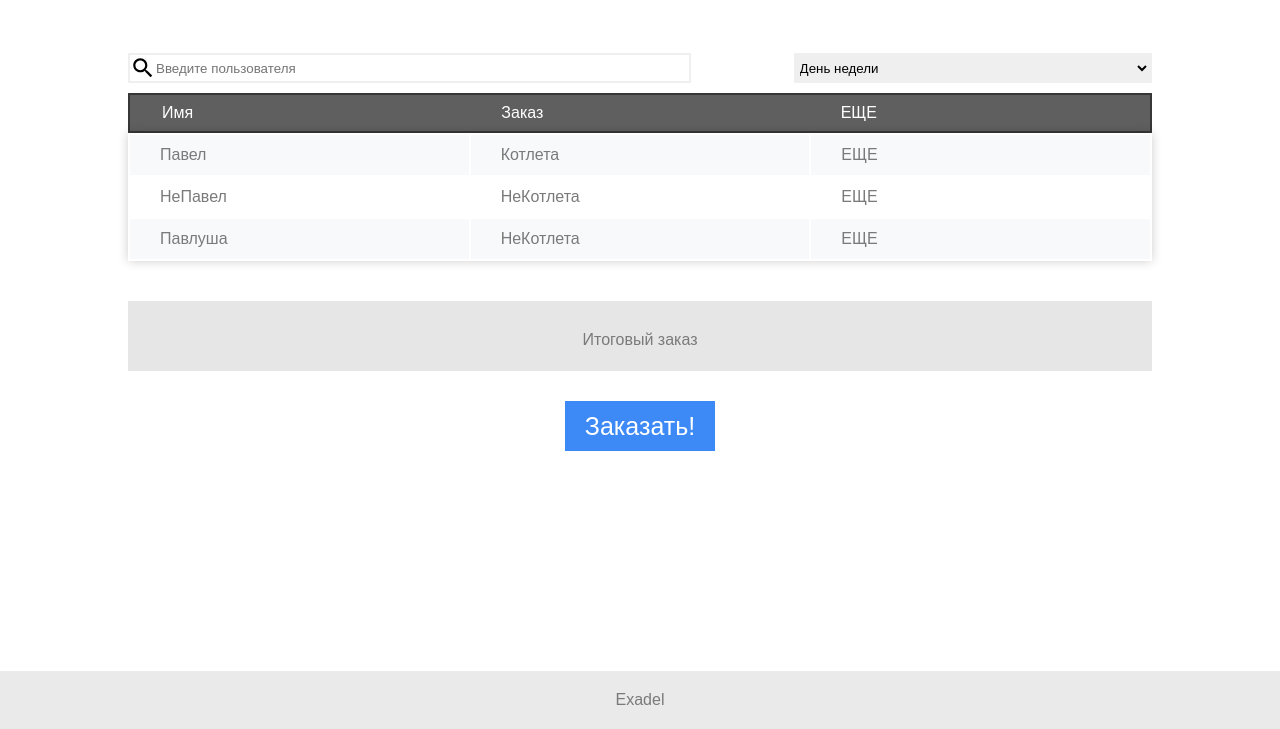
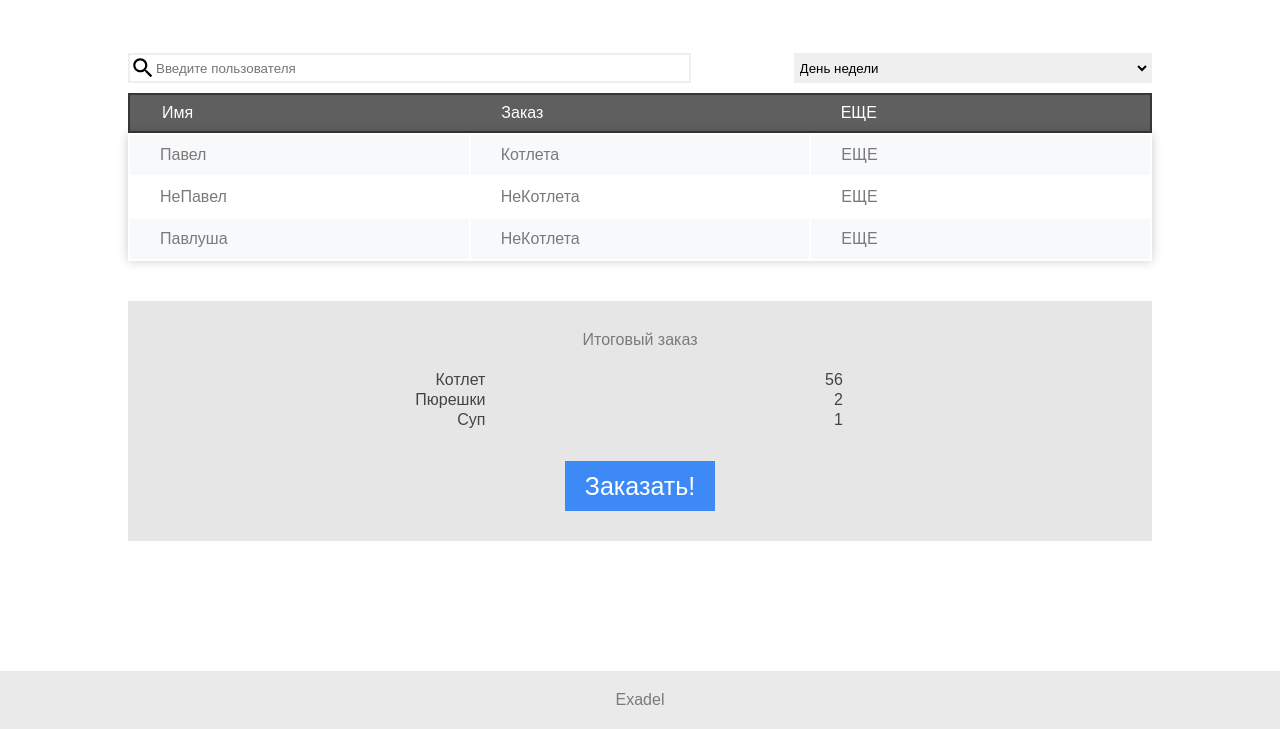
Before and after one commit to Hramkanvas/Blue, a website: page public/components/admin-orders.html in a window 1280 px wide. Shown: the part 71-800 px from the top of the page. Drawn offline with Linux system fonts and the light colour scheme.

Commit message:
improved admin-orders design and removed all unneсessary promises

```diff
--- a/public/components/admin-orders.html
+++ b/public/components/admin-orders.html
@@ -70,11 +70,28 @@
 
             <div class="statistics">
                 Итоговый заказ
+                <table class="orders-result">
+                    <tr class="orders-result-row">
+                        <td>Котлет</td>
+                        <td>56</td>
+                    </tr>
+                    <tr class="orders-result-row">
+                        <td>Пюрешки</td>
+                        <td>2</td>
+                    </tr>
+                    <tr class="orders-result-row">
+                        <td>Суп</td>
+                        <td>1</td>
+
+                    </tr>
+                </table>
+
+                <button class="btn btn-submit-orders">
+                    Заказать!
+                </button>
             </div>
 
-            <button class="btn btn-submit-orders">
-                Заказать!
-            </button>
+
 
         </div>
     </main>
--- a/public/components/styles/admin-orders.css
+++ b/public/components/styles/admin-orders.css
@@ -73,14 +73,21 @@ td{
     background: #3787f8;
 }
 .statistics{
-    margin-top: 40px;
+    margin: 40px 0px 40px 0px;
     background: #e7e6e6;
     width:80%;
     min-height:70px;
     text-align: center;
-    padding-top: 30px;
+    padding:30px 0px 30px 0px;
+    display: flex;
+    flex-direction: column;
 }
-
+.orders-result{
+    width:70%;
+    text-align: end;
+    color: #444444;
+    padding-top: 20px;
+}
 
 input:focus, select:focus{
     outline: none;
```
Also changed, not shown: app.js (+5 -5 lines), server/utils/MenuUtils.js (+8 -26 lines), 1 other file.
